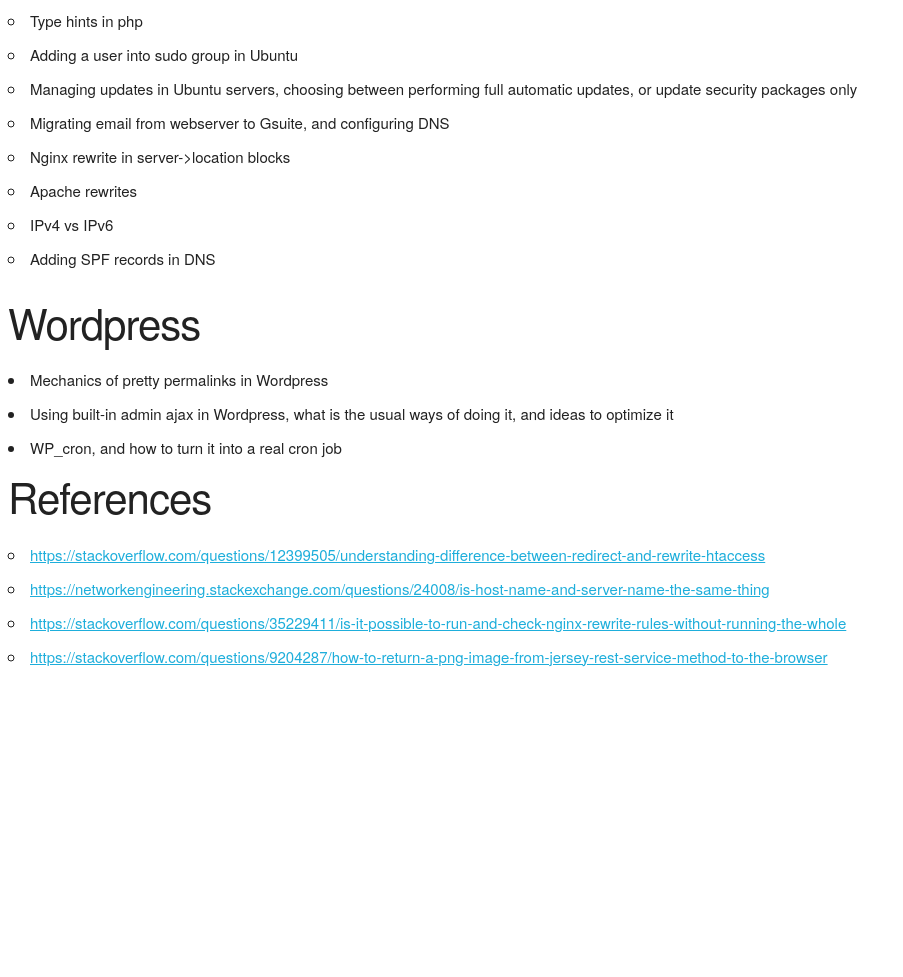
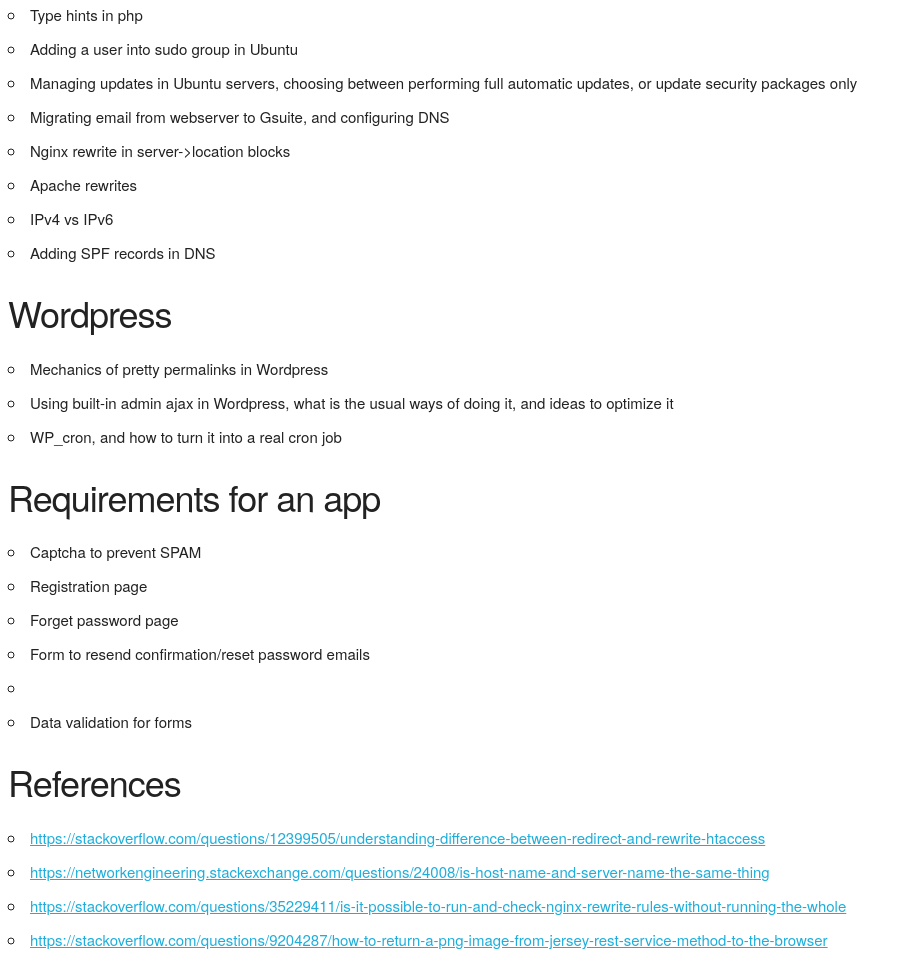
Before and after one commit to mikeleeman/mikeleeman.github.io, a plain HTML site: page index.html in a window 1280 px wide. Shown: the part 426-1403 px from the top of the page, without its empty margins (0-903 px from the left). Before the commit the page ends 1120 px from the top, so only its background shows below. Drawn offline with nearby package versions, Linux system fonts and the light colour scheme; a script that the page names is missing.

Commit message:
Add content

```diff
--- a/index.html
+++ b/index.html
@@ -4,7 +4,7 @@
 <head>
   <meta charset="utf-8">
 
-  <title>Hello world</title>
+  <title>Blog thingy</title>
   <meta name="description" content="Blog thingy">
   <meta name="author" content="Liew Yi">
 
@@ -21,7 +21,7 @@
 </div>
 
 <div class="card">
-<h2>General</h2>
+<h3>General</h3>
 <ul>
 <li>Spinning up websocket servers in Ubuntu using Express.js or Laravel Echo, and creating entry points for them using Nginx</li>
 <li>Absolute vs relative links</li>
@@ -40,20 +40,34 @@
 <li>Apache rewrites</li>
 <li>IPv4 vs IPv6</li>
 <li>Adding SPF records in DNS</li>
-
-
 </ul>
 
 </div>
+
 <div class="card">
-<h2>Wordpress</h2>
+<h3>Wordpress</h3>
+<ul>
 <li>Mechanics of pretty permalinks in Wordpress</li>
 <li>Using built-in admin ajax in Wordpress, what is the usual ways of doing it, and ideas to optimize it</li>
 <li>WP_cron, and how to turn it into a real cron job</li>
+</ul>
+</div>
+
+<div>
+<h3>Requirements for an app</h3>
+<ul>
+<li>Captcha to prevent SPAM
+<li>Registration page</li>
+<li>Forget password page</li>
+</li>
+<li>Form to resend confirmation/reset password emails</li>
+<li></li>
+<li>Data validation for forms</li>
+</ul>
 </div>
 
 <div class="card">
-<h2>References</h2>
+<h3>References</h3>
 <ul>
 <li><a href="https://stackoverflow.com/questions/12399505/understanding-difference-between-redirect-and-rewrite-htaccess">https://stackoverflow.com/questions/12399505/understanding-difference-between-redirect-and-rewrite-htaccess</a></li>
 
```
